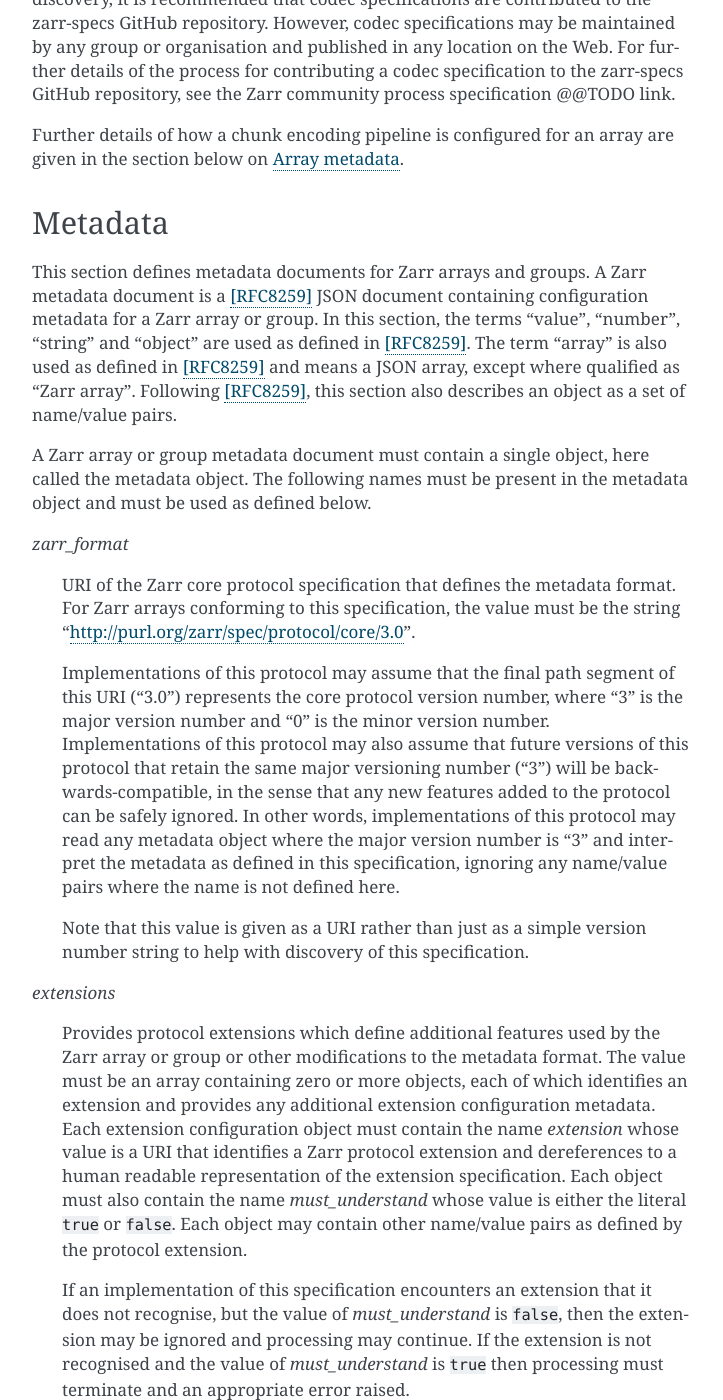
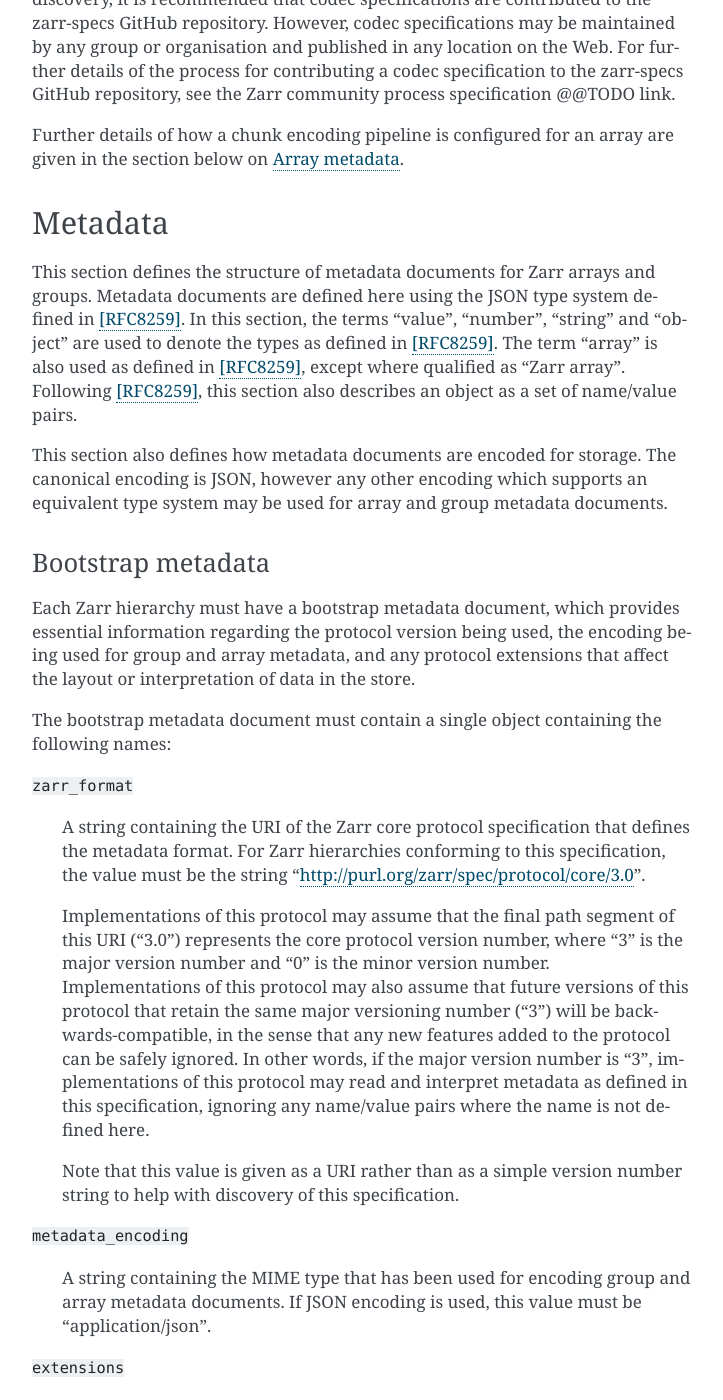
Before and after one commit to zarr-developers/zarr-specs, a Sphinx documentation site: the page built from docs/protocol/core/v3.0.rst, in a window 1280 px wide and 1400 px high, scrolled down 8488 px. Shown: the whole window, without its empty margins (388-1111 px from the left). Built offline with Sphinx 7.4.7, drawn with Linux system fonts in a browser that asks for light colours; some of the changed text lies outside the part shown.

Commit message:
some editing on metadata; add bootstrap

```diff
--- a/docs/protocol/core/v3.0.rst
+++ b/docs/protocol/core/v3.0.rst
@@ -25,8 +25,8 @@ License <https://creativecommons.org/licenses/by/3.0/>`_.
 Abstract
 --------
 
-This specification defines a core protocol for storage and retrieval
-of N-dimensional typed arrays.
+This specification defines the Zarr core protocol for storage and
+retrieval of N-dimensional typed arrays.
 
 
 Status of this document
@@ -86,11 +86,11 @@ the node itself. For example, the path "/foo/bar" identifies a node
 named "bar", whose parent is named "foo", whose parent is the root of
 the hierarchy. The path "/" identifies the root node.
 
-An array has a fixed number of zero or more *dimensions*. Each dimension has an
-integer length. The core protocol only considers the case where the
-lengths of all dimensions are finite. However, protocol extensions may
-be defined which allow a dimension to have infinite or variable
-length.
+An array has a fixed number of zero or more *dimensions*. Each
+dimension has an integer length. The core protocol only considers the
+case where the lengths of all dimensions are finite. However, protocol
+extensions may be defined which allow a dimension to have infinite or
+variable length.
 
 The *shape* of an array is the tuple of dimension lengths. For
 example, if an array has 2 dimensions, where the length of the first
@@ -483,25 +483,38 @@ array are given in the section below on `Array metadata`_.
 Metadata
 --------
 
-This section defines metadata documents for Zarr arrays and groups. A
-Zarr metadata document is a [RFC8259]_ JSON document containing
-configuration metadata for a Zarr array or group. In this section, the
-terms "value", "number", "string" and "object" are used as defined in
-[RFC8259]_. The term "array" is also used as defined in [RFC8259]_ and
-means a JSON array, except where qualified as "Zarr array". Following
+This section defines the structure of metadata documents for Zarr
+arrays and groups. Metadata documents are defined here using the JSON
+type system defined in [RFC8259]_. In this section, the terms "value",
+"number", "string" and "object" are used to denote the types as
+defined in [RFC8259]_. The term "array" is also used as defined in
+[RFC8259]_, except where qualified as "Zarr array". Following
 [RFC8259]_, this section also describes an object as a set of
 name/value pairs.
 
-A Zarr array or group metadata document must contain a single object,
-here called the metadata object. The following names must be present
-in the metadata object and must be used as defined below.
+This section also defines how metadata documents are encoded for
+storage. The canonical encoding is JSON, however any other encoding
+which supports an equivalent type system may be used for array and
+group metadata documents.
 
-`zarr_format`
+Bootstrap metadata
+~~~~~~~~~~~~~~~~~~
 
-    URI of the Zarr core protocol specification that defines the
-    metadata format. For Zarr arrays conforming to this specification,
-    the value must be the string
-    "http://purl.org/zarr/spec/protocol/core/3.0".
+Each Zarr hierarchy must have a bootstrap metadata document, which
+provides essential information regarding the protocol version being
+used, the encoding being used for group and array metadata, and any
+protocol extensions that affect the layout or interpretation of data
+in the store.
+
+The bootstrap metadata document must contain a single object
+containing the following names:
+
+``zarr_format``
+
+    A string containing the URI of the Zarr core protocol
+    specification that defines the metadata format. For Zarr
+    hierarchies conforming to this specification, the value must be
+    the string "http://purl.org/zarr/spec/protocol/core/3.0".
 
     Implementations of this protocol may assume that the final path
     segment of this URI ("3.0") represents the core protocol version
@@ -510,138 +523,158 @@ in the metadata object and must be used as defined below.
     that future versions of this protocol that retain the same major
     versioning number ("3") will be backwards-compatible, in the sense
     that any new features added to the protocol can be safely
-    ignored. In other words, implementations of this protocol may read
-    any metadata object where the major version number is "3" and
-    interpret the metadata as defined in this specification, ignoring
-    any name/value pairs where the name is not defined here.
+    ignored. In other words, if the major version number is "3",
+    implementations of this protocol may read and interpret metadata
+    as defined in this specification, ignoring any name/value pairs
+    where the name is not defined here.
 
-    Note that this value is given as a URI rather than just as a
-    simple version number string to help with discovery of this
+    Note that this value is given as a URI rather than as a simple
+    version number string to help with discovery of this
     specification.
 
-`extensions`
+``metadata_encoding``
 
-    Provides protocol extensions which define additional features used
-    by the Zarr array or group or other modifications to the metadata
-    format. The value must be an array containing zero or more
-    objects, each of which identifies an extension and provides any
-    additional extension configuration metadata. Each extension
-    configuration object must contain the name `extension` whose value
-    is a URI that identifies a Zarr protocol extension and
-    dereferences to a human readable representation of the extension
-    specification. Each object must also contain the name
-    `must_understand` whose value is either the literal ``true`` or
-    ``false``. Each object may contain other name/value pairs as defined
-    by the protocol extension.
+    A string containing the MIME type that has been used for encoding
+    group and array metadata documents. If JSON encoding is used, this
+    value must be "application/json".
+
+``extensions``
+
+    An array containing zero or more objects, each of which identifies
+    a protocol extension and provides any additional extension
+    configuration metadata. Each object must contain the name
+    ``extension`` whose value is a URI that identifies a Zarr protocol
+    extension and dereferences to a human readable representation of
+    the extension specification. Each object must also contain the
+    name ``must_understand`` whose value is either the literal
+    ``true`` or ``false``. Each object may also contain the name
+    ``config`` whose value is defined by the protocol extension.
 
     If an implementation of this specification encounters an extension
-    that it does not recognise, but the value of `must_understand` is
-    ``false``, then the extension may be ignored and processing may
+    that it does not recognise, but the value of ``must_understand``
+    is ``false``, then the extension may be ignored and processing may
     continue. If the extension is not recognised and the value of
-    `must_understand` is ``true`` then processing must terminate and
+    ``must_understand`` is ``true`` then processing must terminate and
     an appropriate error raised.
 
-`attributes`
+For example, below is a bootstrap metadata document, specifying that
+JSON is being used for encoding of group and array metadata::
 
-    Provides user- or application-defined metadata. The value must be
-    an object, but there are no constraints on what name/value pairs
-    the object contains.
+    {
+        "zarr_format": "http://purl.org/zarr/spec/protocol/core/3.0",
+        "metadata_encoding": "application/json",
+        "extensions": []
+    }
+
+For example, below is a bootstrap metadata document as above, but also
+specifying that a protocol extension is being used which may be
+ignored if not understood::
+
+    {
+        "zarr_format": "http://purl.org/zarr/spec/protocol/core/3.0",
+        "metadata_encoding": "application/json",
+        "extensions": [
+            {
+                "extension": "http://example.org/zarr/extension/foo",
+                "must_understand": false,
+                "config": {
+                    "foo": "bar"
+                }
+            }
+        ]
+    }
 
 
 Array metadata
 ~~~~~~~~~~~~~~
 
-In addition to `zarr_format`, `extensions` and `attributes`, a Zarr
-array metadata document must also contain the following names, used as
-defined below.
+Each Zarr array in a hierarchy must have an array metadata
+document. This document must contain a single object with the
+following names:
 
-`shape`
+``shape``
 
     An array of integers providing the length of each dimension of the
     Zarr array. For example, a value ``[10, 20]`` indicates a
     two-dimensional Zarr array, where the first dimension has length
     10 and the second dimension has length 20.
 
-`data_type`
+``data_type``
 
     The data type of the Zarr array. If the data type is defined in
     this specification, then the value must be the data type
     identifier provided as a string. For example, ``"<f8"`` for
     little-endian 64-bit floating point number.
 
-    The `data_type` value is an extension point and may be defined by
-    a protocol extension. If the data type is defined by a protocol
+    The ``data_type`` value is an extension point and may be defined
+    by a protocol extension. If the data type is defined by a protocol
     extension, then the value must be an object containing the names
-    `extension`, `type` and `fallback`. The `extension` is required
-    and its value must be a URI that identifies the protocol extension
-    and dereferences to a human-readable representation of the
-    specification.  The `type` is required and its value is defined by
-    the protocol extension. The `fallback` is optional and, if
-    provided, its value must be one of the data type identifiers
-    defined in this specification. If an implementation does not
-    recognise the extension, but a `fallback` is present, then the
-    implementation may proceed using the `fallback` value as the data
-    type. The object may also contain other name/value pairs as
-    defined by the protocol extension.
+    ``extension``, ``type`` and ``fallback``. The ``extension`` is
+    required and its value must be a URI that identifies the protocol
+    extension and dereferences to a human-readable representation of
+    the specification.  The ``type`` is required and its value is
+    defined by the protocol extension. The ``fallback`` is optional
+    and, if provided, its value must be one of the data type
+    identifiers defined in this specification. If an implementation
+    does not recognise the extension, but a ``fallback`` is present,
+    then the implementation may proceed using the ``fallback`` value
+    as the data type.
 
-`chunk_grid`
+``chunk_grid``
 
     The chunk grid of the Zarr array. If the chunk grid is a regular
     chunk grid as defined in this specification, then the value must
-    be an object with the names `type` and `chunk_shape`. The value of
-    `type` must be the string ``"regular"``, and the value of
-    `chunk_shape` must be an array of integers providing the lengths
+    be an object with the names ``type`` and ``chunk_shape``. The
+    value of ``type`` must be the string "regular", and the value of
+    ``chunk_shape`` must be an array of integers providing the lengths
     of the chunk along each dimension of the array. For example,
     ``{"type": "regular", "chunk_shape": [2, 5]}`` means a regular
     grid where the chunks have length 2 along the first dimension and
     length 5 along the second dimension.
 
-    The `chunk_grid` value is an extension point and may be defined by
-    a protocol extension. If the chunk grid type is defined by a
+    The ``chunk_grid`` value is an extension point and may be defined
+    by a protocol extension. If the chunk grid type is defined by a
     protocol extension, then the value must be an object containing
-    the names `extension` and `type`. The `extension` is required and
-    the value must be a URI that identifies the protocol extension and
-    dereferences to a human-readable representation of the
-    specification.  The `type` is required and the value is defined by
-    the protocol extension. The object may also contain other
-    name/value pairs as defined by the protocol extension.
+    the names ``extension`` and ``type``. The ``extension`` is
+    required and the value must be a URI that identifies the protocol
+    extension and dereferences to a human-readable representation of
+    the specification.  The ``type`` is required and the value is
+    defined by the protocol extension.
 
-`chunk_memory_layout`
+``chunk_memory_layout``
 
-    The internal memory layout of the chunks. Use the value ``"C"`` to
-    indicate C contiguous memory layout or ``"F"`` to indicate F
+    The internal memory layout of the chunks. Use the value "C" to
+    indicate C contiguous memory layout or "F" to indicate F
     contiguous memory layout as defined in this specification @@TODO
     link to sections@@.
 
-    The `chunk_memory_layout` value is an extension point and may be
+    The ``chunk_memory_layout`` value is an extension point and may be
     defined by a protocol extension. If the chunk memory layout type
     is defined by a protocol extension, then the value must be an
-    object containing the names `extension` and `type`. The
-    `extension` is required and the value must be a URI that
+    object containing the names ``extension`` and ``type``. The
+    ``extension`` is required and the value must be a URI that
     identifies the protocol extension and dereferences to a
-    human-readable representation of the specification.  The `type` is
-    required and the value is defined by the protocol extension. The
-    object may also contain other name/value pairs as defined by the
-    protocol extension.
+    human-readable representation of the specification.  The ``type`` is
+    required and the value is defined by the protocol extension.
 
-`chunk_codecs`
+``chunk_codecs``
 
     Specifies a sequence of zero or more codecs to be used for
     encoding and decoding chunks. The value must be an array, where
     each member of the array is an object that provides configuration
     metadata for a codec. Each codec configuration object must contain
-    the name `codec` whose value is a URI that identifies a codec and
-    dereferences to a human readable representation of the codec
-    specification. Each codec configuration object may contain other
-    name/value pairs providing addition configuration metadata, as
-    defined by the corresponding codec specification.
+    the name ``codec`` whose value is a URI that identifies a codec
+    and dereferences to a human readable representation of the codec
+    specification. Each codec configuration object may contain a
+    ``config`` name whose value is defined by the corresponding codec
+    specification.
 
-    The codec configuration objects must be given in the order that
-    the codecs are applied during chunk encoding. I.e., the first
-    codec configuration object defines the first codec applied during
-    chunk encoding, and the last codec applied during chunk decoding.
+    The codec metadata objects must be given in the order that the
+    codecs are applied during chunk encoding. I.e., the first codec
+    configuration object defines the first codec applied during chunk
+    encoding, and the last codec applied during chunk decoding.
 
-`fill_value`
+``fill_value``
 
     Provides an element value to use for uninitialised portions of the
     Zarr array.
@@ -654,76 +687,82 @@ defined below.
     point data types? TODO what about complex data types? TODO what
     about nan and inf? TODO what about extension data types?
 
-    For any data type, if the `fill_value` is the literal `null` then
-    the fill value is undefined and the implementation may use any
-    arbitrary value that is consistent with the data type as the fill
-    value.
+    For any data type, if the ``fill_value`` is the literal ``null``
+    then the fill value is undefined and the implementation may use
+    any arbitrary value that is consistent with the data type as the
+    fill value.
 
-All other names are reserved for future versions of this
-specification. Implementations and protocol extensions must not define
-or use any other names within the metadata object. Any additional
-metadata must be provided elsewhere, e.g., within any of the extension
-point values, or within the `extensions`, or in a separate metadata
-object stored under a different key in the store. See also the section
-on `Protocol extensions`_ below.
+``extensions``
 
-For example, the JSON document below defines a two-dimensional array
-of 64-bit little-endian floating point numbers, with 10000 and 1000
-columns, divided into a regular chunk grid where each chunk has 1000
-rows and 100 columns, and thus there will be 100 chunks in total
-arranged into a 10 by 10 grid. Within each chunk the binary values are
-laid out in C contiguous order. Each chunk is compressed using gzip
-compression prior to storage::
+    The value
+
+``attributes``
+
+    The value must be an object. The object may contain any name/value
+    pairs.
+
+All other names within the array metadata object are reserved for
+future versions of this specification.
+
+For example, the array metadata document below defines a
+two-dimensional array of 64-bit little-endian floating point numbers,
+with 10000 and 1000 columns, divided into a regular chunk grid where
+each chunk has 1000 rows and 100 columns, and thus there will be 100
+chunks in total arranged into a 10 by 10 grid. Within each chunk the
+binary values are laid out in C contiguous order. Each chunk is
+compressed using gzip compression prior to storage::
 
     {
-        "zarr_format": "http://purl.org/zarr/spec/protocol/core/3.0",
-	"shape": [10000, 1000],
-	"data_type": "<f8",
-	"chunk_grid": {
-	    "type": "regular",
-	    "chunk_shape": [1000, 100]
-	},
-	"chunk_memory_layout": "C",
-	"chunk_codecs": [
+        "shape": [10000, 1000],
+        "data_type": "<f8",
+        "chunk_grid": {
+            "type": "regular",
+            "chunk_shape": [1000, 100]
+        },
+        "chunk_memory_layout": "C",
+        "chunk_codecs": [
             {
-	        "codec": "http://purl.org/zarr/spec/codec/gzip",
-		"level": 1
-	    }
-	],
-	"fill_value": "NaN",
-	"extensions": [],
-	"attributes": {
-	    "foo": 42,
-	    "bar": "apples",
-	    "baz": [1, 2, 3, 4]
-	}
+                "codec": "http://purl.org/zarr/spec/codec/gzip",
+                "config": {
+                    "level": 1
+                }
+            }
+        ],
+        "fill_value": "NaN",
+        "extensions": [],
+        "attributes": {
+            "foo": 42,
+            "bar": "apples",
+            "baz": [1, 2, 3, 4]
+        }
     }
 
 The following example illustrates an array with the same shape and
 chunking as above, but using an extension data type::
 
     {
-        "zarr_format": "http://purl.org/zarr/spec/protocol/core/3.0",
-	"shape": [10000, 1000],
-	"data_type": {
-	    "extension": "http://purl.org/zarr/spec/protocol/extensions/datetime-dtypes/1.0",
-	    "type": "<M8[ns]",
-	    "fallback": "<i8"
-	},
-	"chunk_grid": {
-	    "type": "regular",
-	    "chunk_shape": [1000, 100]
-	},
-	"chunk_memory_layout": "C",
-	"chunk_codecs": [
+        "shape": [10000, 1000],
+        "data_type": {
+            "extension": "http://purl.org/zarr/spec/protocol/extensions/datetime-dtypes/1.0",
+            "type": "<M8[ns]",
+            "fallback": "<i8"
+        },
+        "chunk_grid": {
+            "type": "regular",
+            "chunk_shape": [1000, 100]
+        },
+        "chunk_memory_layout": "C",
+        "chunk_codecs": [
             {
-	        "codec": "http://purl.org/zarr/spec/codec/gzip",
-		"level": 1
-	    }
-	],
-	"fill_value": null,
-	"extensions": [],
-	"attributes": {}
+                "codec": "http://purl.org/zarr/spec/codec/gzip",
+                "config": {
+                    "level": 1
+                }
+            }
+        ],
+        "fill_value": null,
+        "extensions": [],
+        "attributes": {}
     }
 
 
@@ -743,13 +782,22 @@ on `Protocol extensions`_ below.
 For example, the JSON document below defines a group::
 
     {
-        "zarr_format": "http://purl.org/zarr/spec/protocol/core/3.0",
-	"extensions": [],
-	"attributes": {
-	    "spam": "ham",
-	    "eggs": 42,
+        "extensions": [],
+        "attributes": {
+            "spam": "ham",
+            "eggs": 42,
 	}
     }
+
+
+Metadata encoding
+~~~~~~~~~~~~~~~~~
+
+The bootstrap metadata document must be encoded as JSON. The array and
+group metadata documents must be encoded as per the MIME type given in
+the ``metadata_encoding`` field in the bootstrap metadata document.
+
+@@TODO more explanation needed?
 
 
 Stores
```
